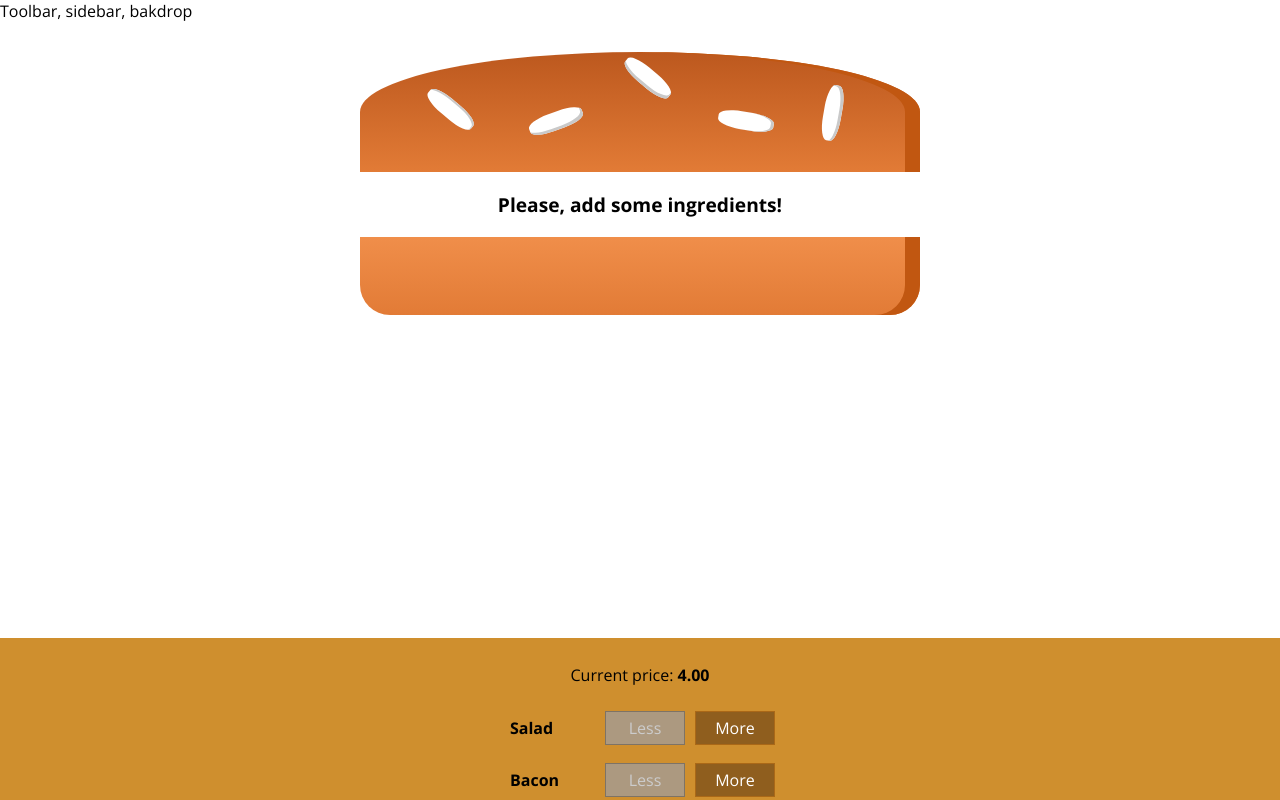
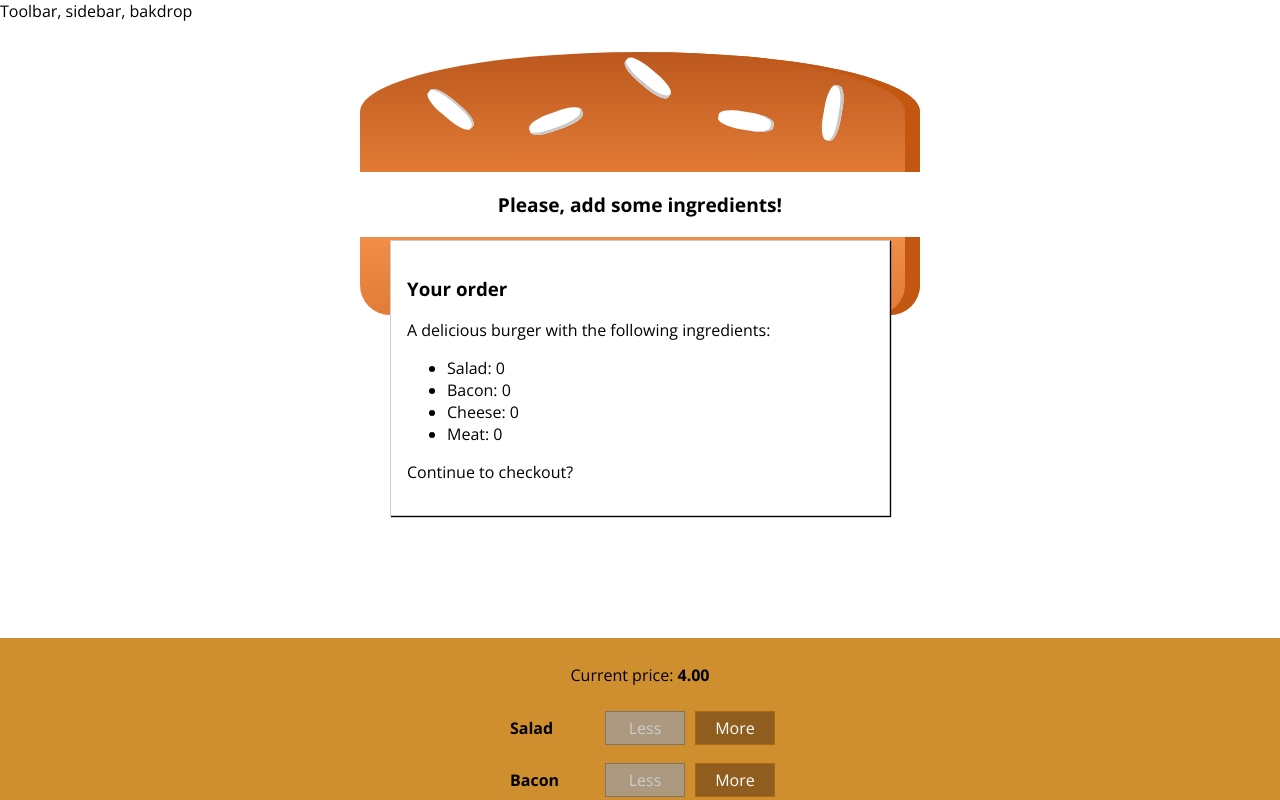
Before and after one commit to orlandovallejos/burger-app, a React app: page / in a window 1280 px wide. Shown: the top 800 px of the page. Built offline with nearby package versions, Linux system fonts and the light colour scheme.

Commit message:
125 Added a modal with the order summary. The most important concept here is that we created a generic modal to be used as many times as we want with props.children.

```diff
--- /dev/null
+++ b/src/components/Burger/OrderSummary/OrderSummary.js
@@ -0,0 +1,25 @@
+import React from 'react';
+import Aux from '../../../hoc/Aux';
+
+const OrderSummary = props => {
+  const ingredientsSummary = Object.keys(props.ingredients)
+    .map((igKey) => {
+      return <li key={igKey}>
+        <span style={{ textTransform: 'capitalize' }}>
+          {igKey}
+        </span>: {props.ingredients[igKey]}
+      </li>;
+    });
+  return (
+    <Aux>
+      <h3>Your order</h3>
+      <p>A delicious burger with the following ingredients:</p>
+      <ul>
+        {ingredientsSummary}
+      </ul>
+      <p>Continue to checkout?</p>
+    </Aux>
+  );
+};
+
+export default OrderSummary;
--- /dev/null
+++ b/src/components/UI/Modal/Modal.css
@@ -0,0 +1,20 @@
+.Modal {
+  position: fixed;
+  z-index: 500;
+  background-color: white;
+  width: 70%;
+  border: 1px solid #ccc;
+  box-shadow: 1px 1px 1px black;
+  padding: 16px;
+  left: 15%;
+  top: 30%;
+  box-sizing: border-box;
+  transition: all 0.3s ease-out;
+}
+
+@media (min-width: 600px) {
+  .Modal {
+      width: 500px;
+      left: calc(50% - 250px);
+  }
+}
--- /dev/null
+++ b/src/components/UI/Modal/Modal.js
@@ -0,0 +1,12 @@
+import React from 'react';
+import classes from './Modal.css';
+
+const Modal = props => {
+  return (
+    <div className={classes.Modal}>
+      {props.children}
+    </div>
+  );
+};
+
+export default Modal;
--- a/src/containers/BurgerBuilder/BurgerBuilder.js
+++ b/src/containers/BurgerBuilder/BurgerBuilder.js
@@ -2,6 +2,8 @@
 import Aux from '../../hoc/Aux';
 import Burger from '../../components/Burger/Burger';
 import BuildControls from '../../components/Burger/BuildControls/BuildControls';
+import Modal from '../../components/UI/Modal/Modal';
+import OrderSummary from '../../components/Burger/OrderSummary/OrderSummary';
 
 const INGREDIENT_PRICES = {
   salad: 0.5,
@@ -92,6 +94,9 @@
 
     return (
       <Aux>
+        <Modal>
+          <OrderSummary ingredients={this.state.ingredients} />
+        </Modal>
         <Burger ingredients={this.state.ingredients} />
         <BuildControls
           ingredientAdded={this.addIngredientHandler}
```
Also changed, not shown: src/components/UI/Backdrop/Backdrop.js (added).
